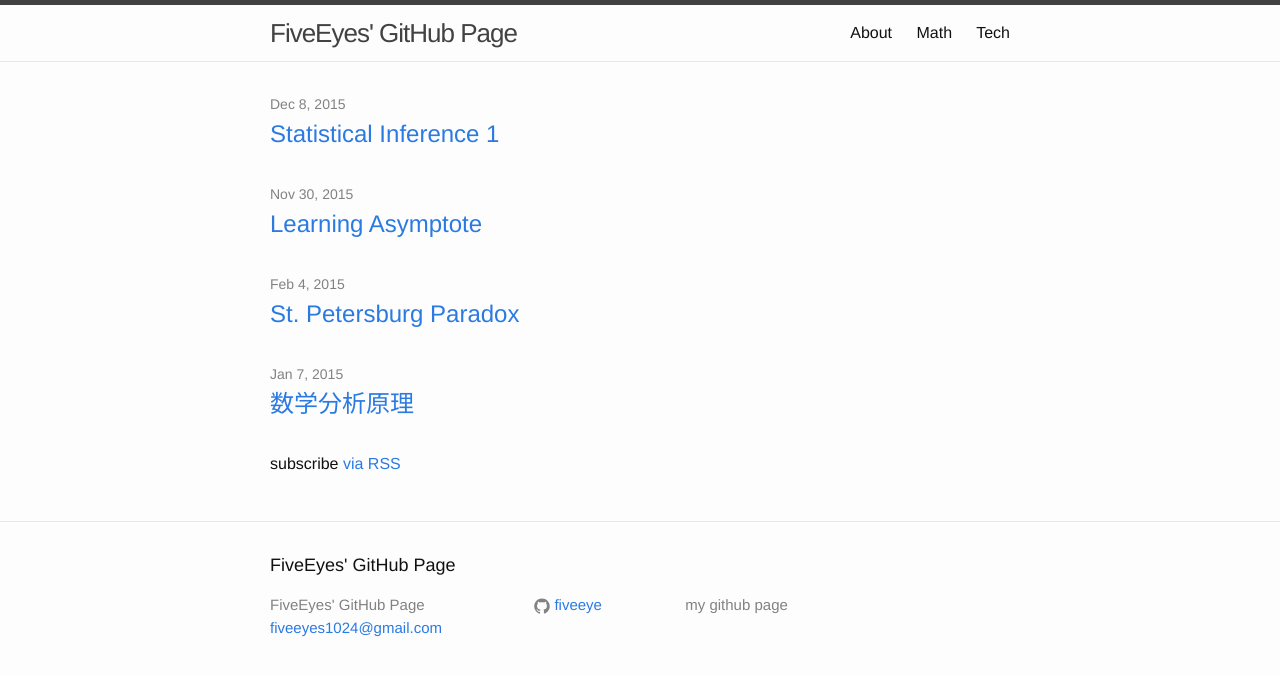
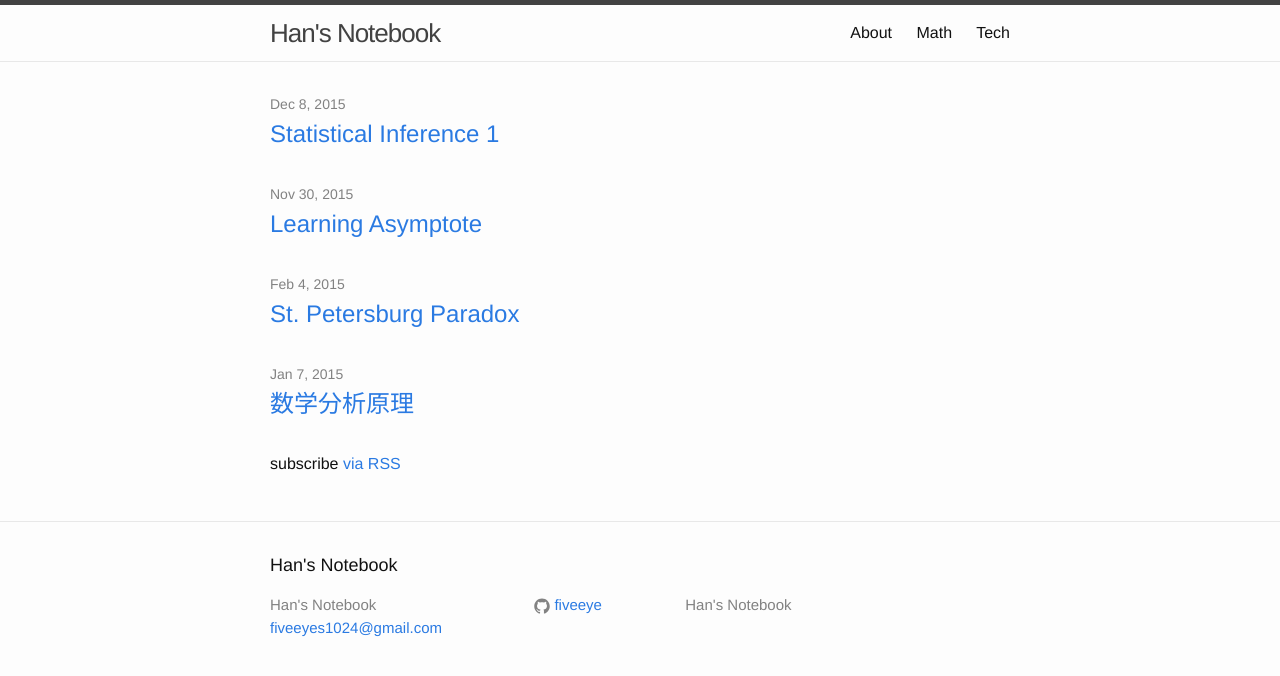
Before and after one commit to FiveEyes/FiveEyes.github.io, a Jekyll site: the page built from index.html, in a window 1280 px wide. Shown: the top 676 px of the page. Built offline with Jekyll 4.4.1, drawn with Linux system fonts in a browser that asks for light colours.

Commit message:
update config

```diff
--- a/_config.yml
+++ b/_config.yml
@@ -6,10 +6,10 @@
 # 'jekyll serve'. If you change this file, please restart the server process.
 
 # Site settings
-title: FiveEyes' GitHub Page
+title: Han's Notebook
 email: fiveeyes1024@gmail.com
 description: > # this means to ignore newlines until "baseurl:"
-  my github page
+  Han's Notebook
 baseurl: "" # the subpath of your site, e.g. /blog
 url: "http://FiveEye.github.io" # the base hostname & protocol for your site
 github_username:  fiveeye
```
